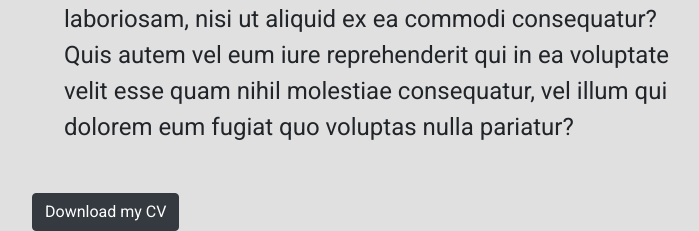
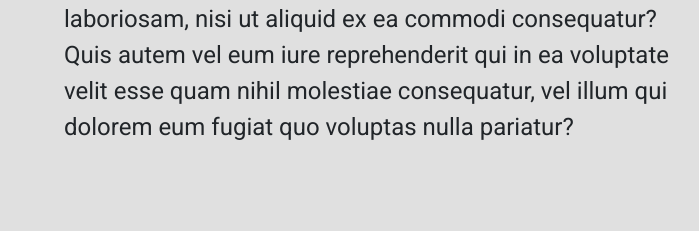
Before and after one commit to mkokonyan/Personal_Blog, a Django app: page /about_me/ in a window 1280 px wide. Shown: the part 2557-2788 px from the top of the page, without its empty margins (268-967 px from the left). After the commit the page ends 2697 px from the top, so only its background shows below. Run offline with Django 4.2, Linux system fonts and the light colour scheme; some libraries are stand-ins or nearby versions; some web fonts are replaced.

```diff
--- a/templates/about_me/about_me.html
+++ b/templates/about_me/about_me.html
@@ -44,6 +44,5 @@
             nulla pariatur?
         </p>
     </section>
-    <button class="btn-cv btn btn-dark">Download my CV</button>
 
 {% endblock %}
```
